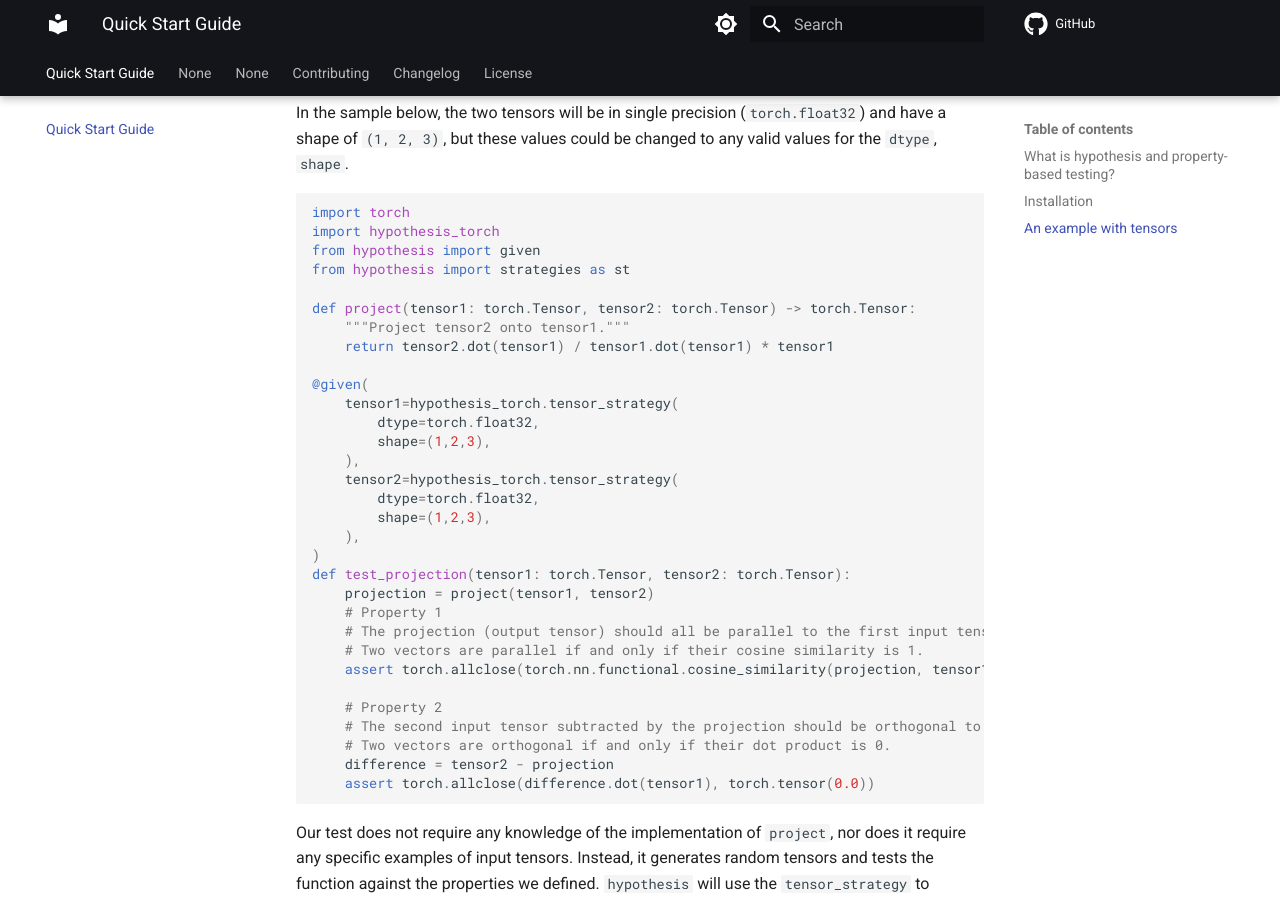
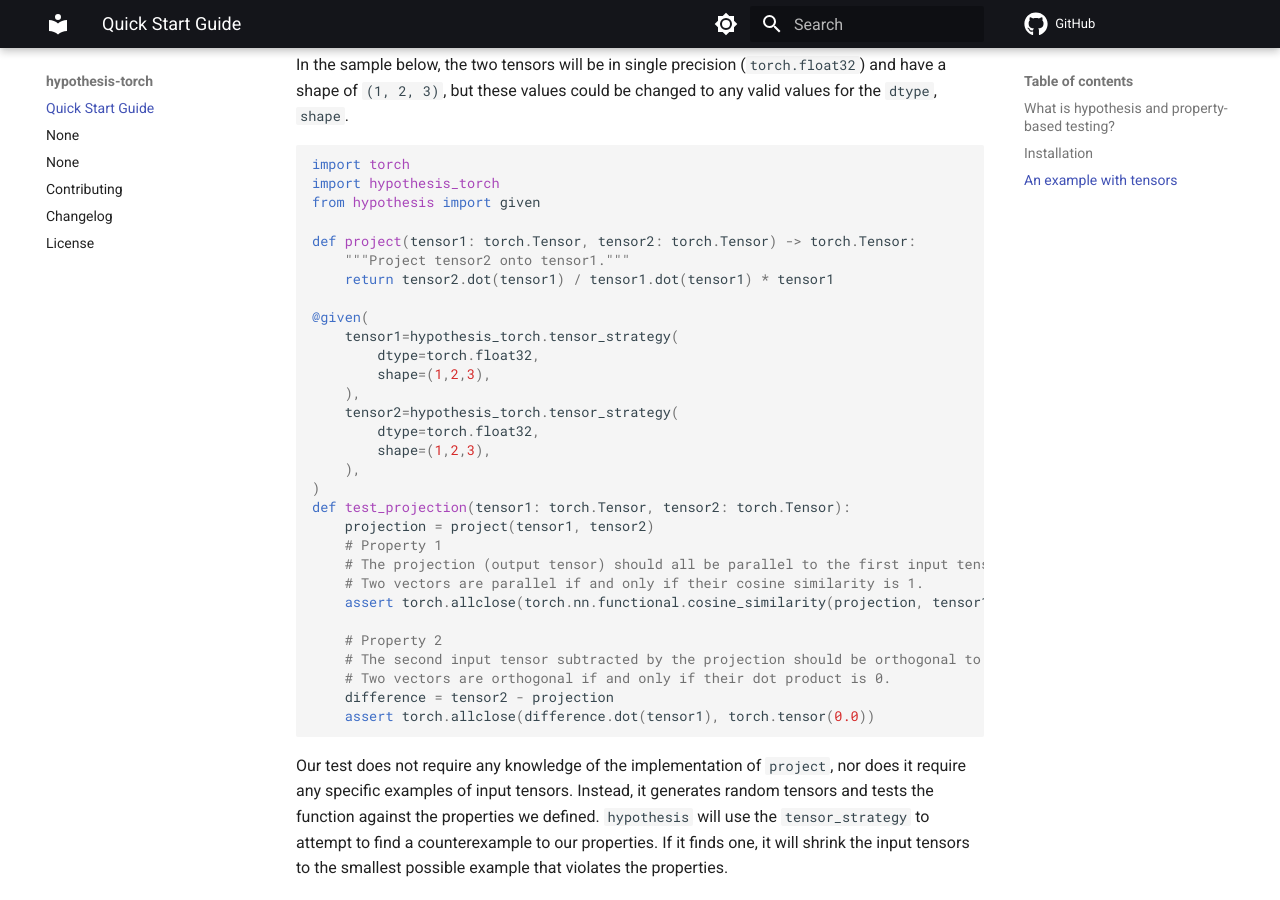
Before and after one commit to qthequartermasterman/hypothesis-torch, an MkDocs documentation site: the page built from docs/quick_start_guide.md, in a window 1280 px wide and 900 px high, scrolled down 1290 px. Built offline with MkDocs 1.6.1 and Material for MkDocs 9.7.7, drawn with Linux system fonts in a browser that asks for light colours; comment, search, counter and statistics services are not loaded.

Commit message:
docs: :sparkles: :memo: Disable top tabs on docs.

```diff
--- a/docs/quick_start_guide.md
+++ b/docs/quick_start_guide.md
@@ -41,7 +41,6 @@ In the sample below, the two tensors will be in single precision (`torch.float32
 import torch
 import hypothesis_torch
 from hypothesis import given
-from hypothesis import strategies as st
 
 def project(tensor1: torch.Tensor, tensor2: torch.Tensor) -> torch.Tensor:
     """Project tensor2 onto tensor1."""
--- a/mkdocs.yml
+++ b/mkdocs.yml
@@ -17,7 +17,7 @@ theme:
   name: material
   features:
     - content.action.edit
-    - navigation.tabs
+#    - navigation.tabs
     - navigation.tabs.sticky
     - navigation.sections
     - navigation.expand
```
